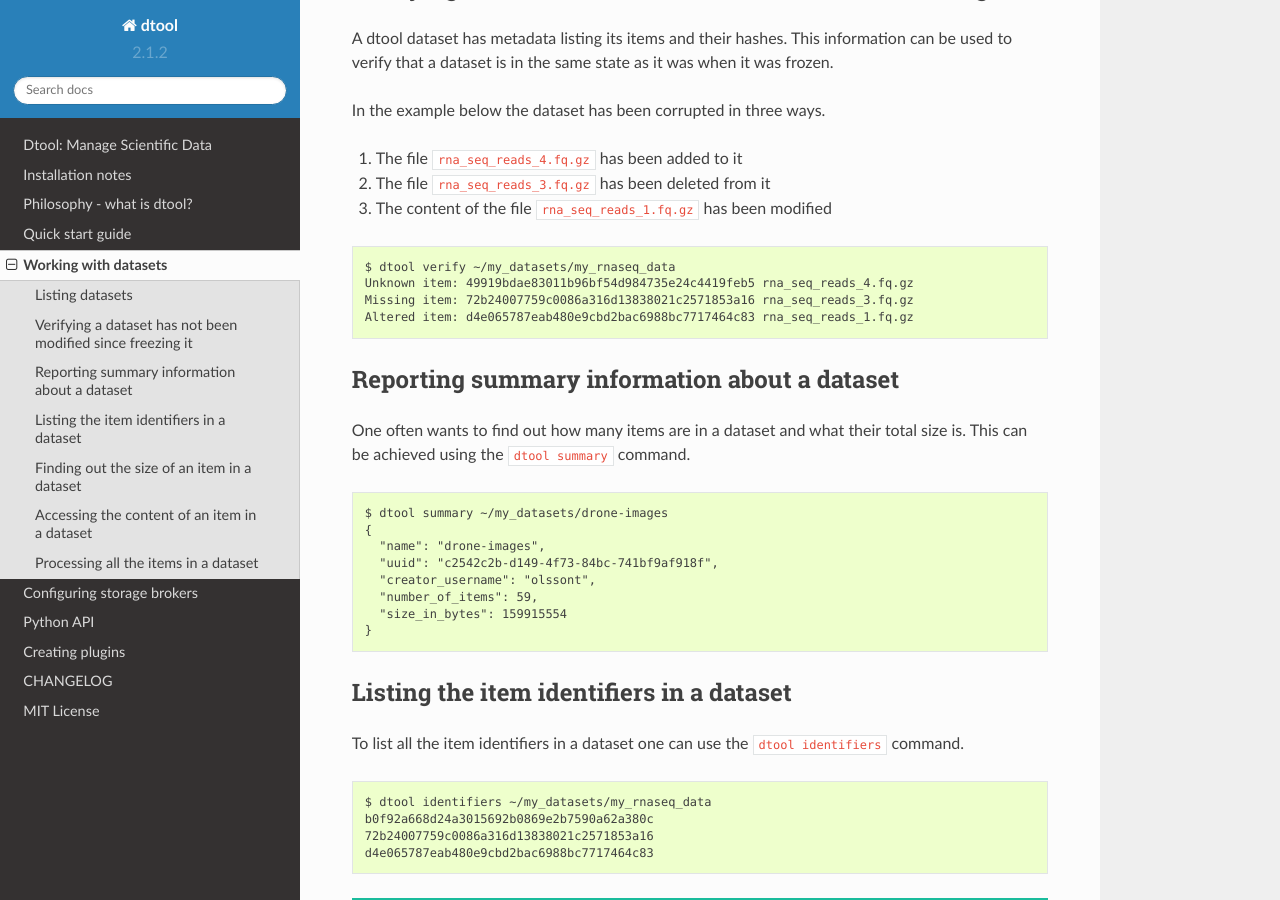
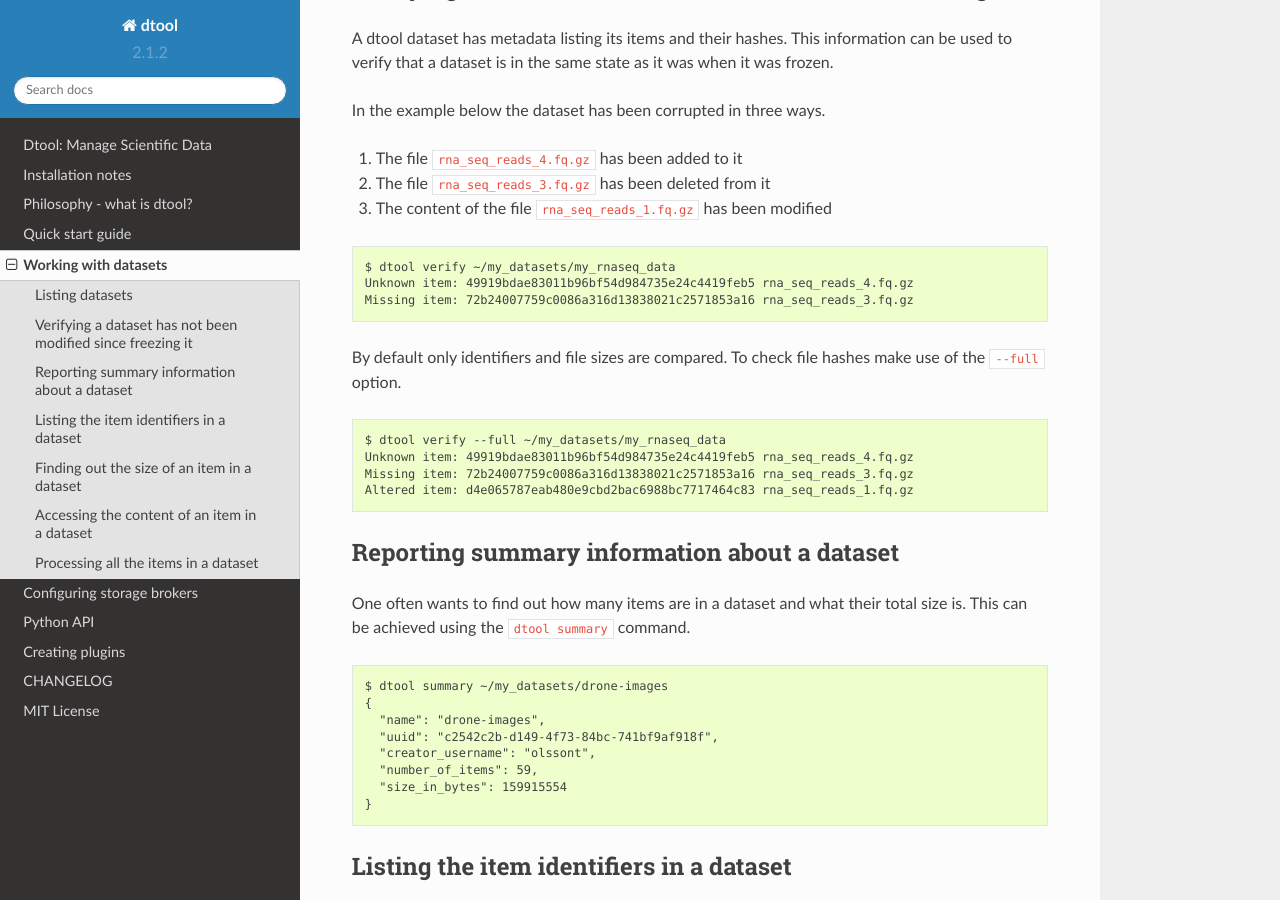
Before and after one commit to jic-dtool/dtool, a Sphinx documentation site: the page built from docs/source/working_with_datasets.rst, in a window 1280 px wide and 900 px high, scrolled down 723 px. Built offline with Sphinx 7.4.7 and the Read the Docs theme 2.0.0, drawn with Linux system fonts in a browser that asks for light colours.

Commit message:
Improve docs for 'dtool verify' command

```diff
--- a/docs/source/working_with_datasets.rst
+++ b/docs/source/working_with_datasets.rst
@@ -40,6 +40,15 @@ In the example below the dataset has been corrupted in three ways.
 .. code-block:: none
 
     $ dtool verify ~/my_datasets/my_rnaseq_data
+    Unknown item: 49919bdae83011b96bf54d984735e24c4419feb5 rna_seq_reads_4.fq.gz
+    Missing item: 72b24007759c0086a316d13838021c2571853a16 rna_seq_reads_3.fq.gz
+
+By default only identifiers and file sizes are compared. To check file hashes
+make use of the ``--full`` option.
+
+.. code-block:: none
+
+    $ dtool verify --full ~/my_datasets/my_rnaseq_data
     Unknown item: 49919bdae83011b96bf54d984735e24c4419feb5 rna_seq_reads_4.fq.gz
     Missing item: 72b24007759c0086a316d13838021c2571853a16 rna_seq_reads_3.fq.gz
     Altered item: d4e065787eab480e9cbd2bac6988bc7717464c83 rna_seq_reads_1.fq.gz
```
